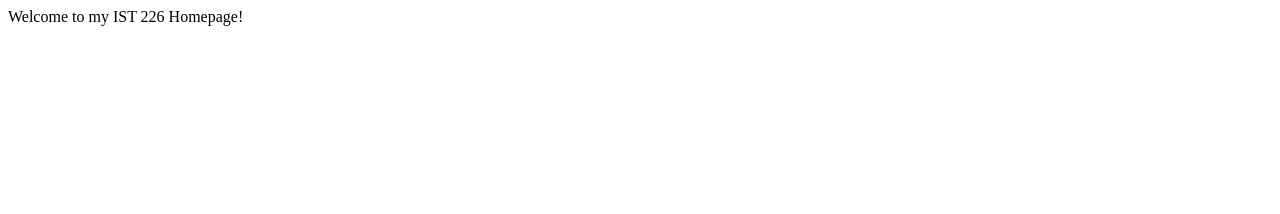
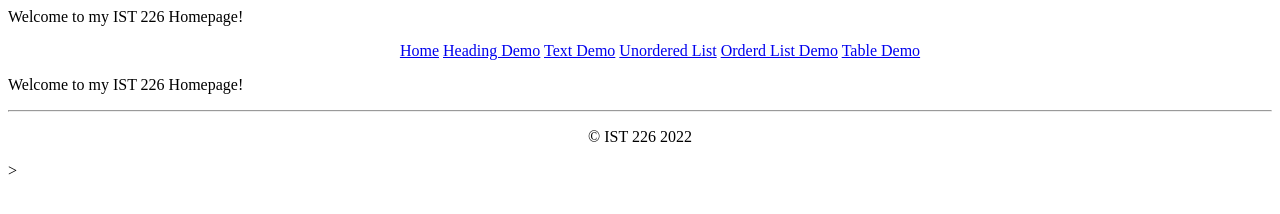
Before and after one commit to dcarleton7400/dcarleton7400.github.io, a plain HTML site: page index.html in a window 1280 px wide. Drawn offline with Linux system fonts and the light colour scheme.

Commit message:
Update index.html

```diff
--- a/index.html
+++ b/index.html
@@ -1 +1,33 @@
 Welcome to my IST 226 Homepage!
+<html>
+
+<head>
+      <title>My Home Page</title>
+
+</head>
+
+<body>
+
+    <center>
+    <ul>
+        <a href="index.html">Home</a>
+        <a href="heading.html">Heading Demo</a>
+        <a href="textdemo.html">Text Demo</a>
+        <a href="unorderedlist.html">Unordered List</a>
+        <a href="orderedlist.html">Orderd List Demo</a>
+        <a href="tabledemo.html">Table Demo</a>
+    </ul>
+    </center>
+
+    <p>Welcome to my IST 226 Homepage!</p>
+
+        <footer>
+            <center>
+             <hr>
+                <p>&copy; IST 226 2022</p>
+         </center>>
+        </footer>
+
+    </body>
+
+</html>
```
